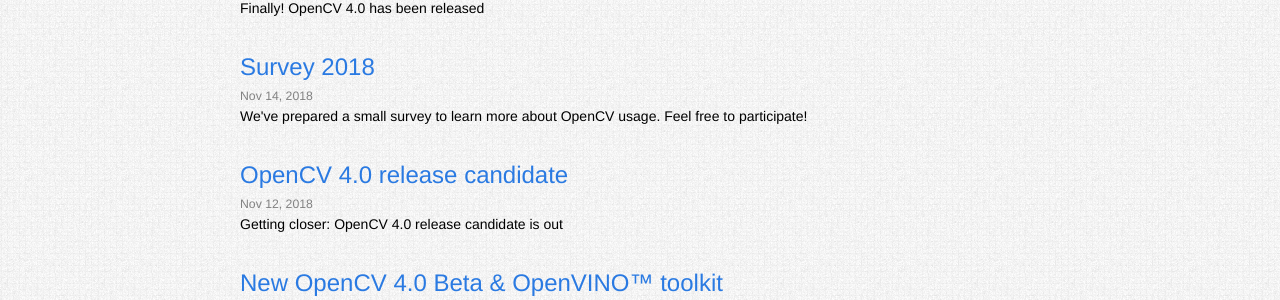
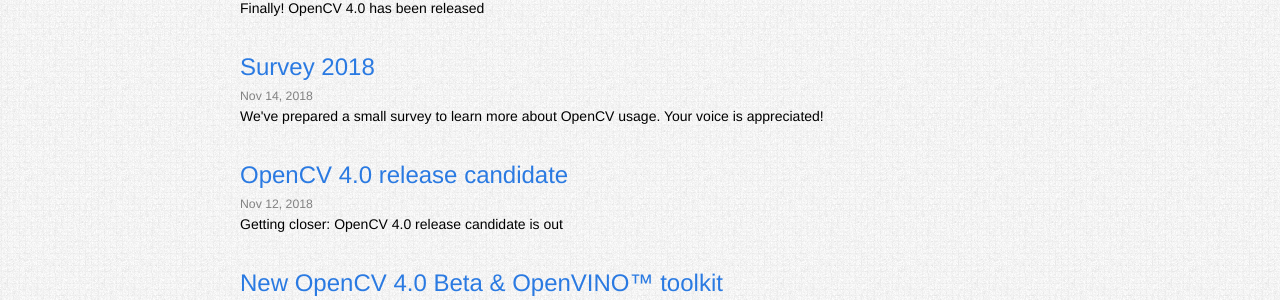
Before and after one commit to opencv-infrastructure/opencv.org, a Jekyll site: the page built from news.html, in a window 1280 px wide and 900 px high. Shown: the part 312-612 px from the top of the window. Built offline with Jekyll 4.4.1, drawn with Linux system fonts in a browser that asks for light colours.

Commit message:
Update 2018-11-14-survey-2018.html (#35)

```diff
--- a/_posts/2018-11-14-survey-2018.html
+++ b/_posts/2018-11-14-survey-2018.html
@@ -3,7 +3,7 @@
 layout: post
 permalink: survey-2018.html
 published: true
-short: "We've prepared a small survey to learn more about OpenCV usage. Feel free to participate!"
+short: "We've prepared a small survey to learn more about OpenCV usage. Your voice is appreciated!"
 title: Survey 2018
 ---
 
```
